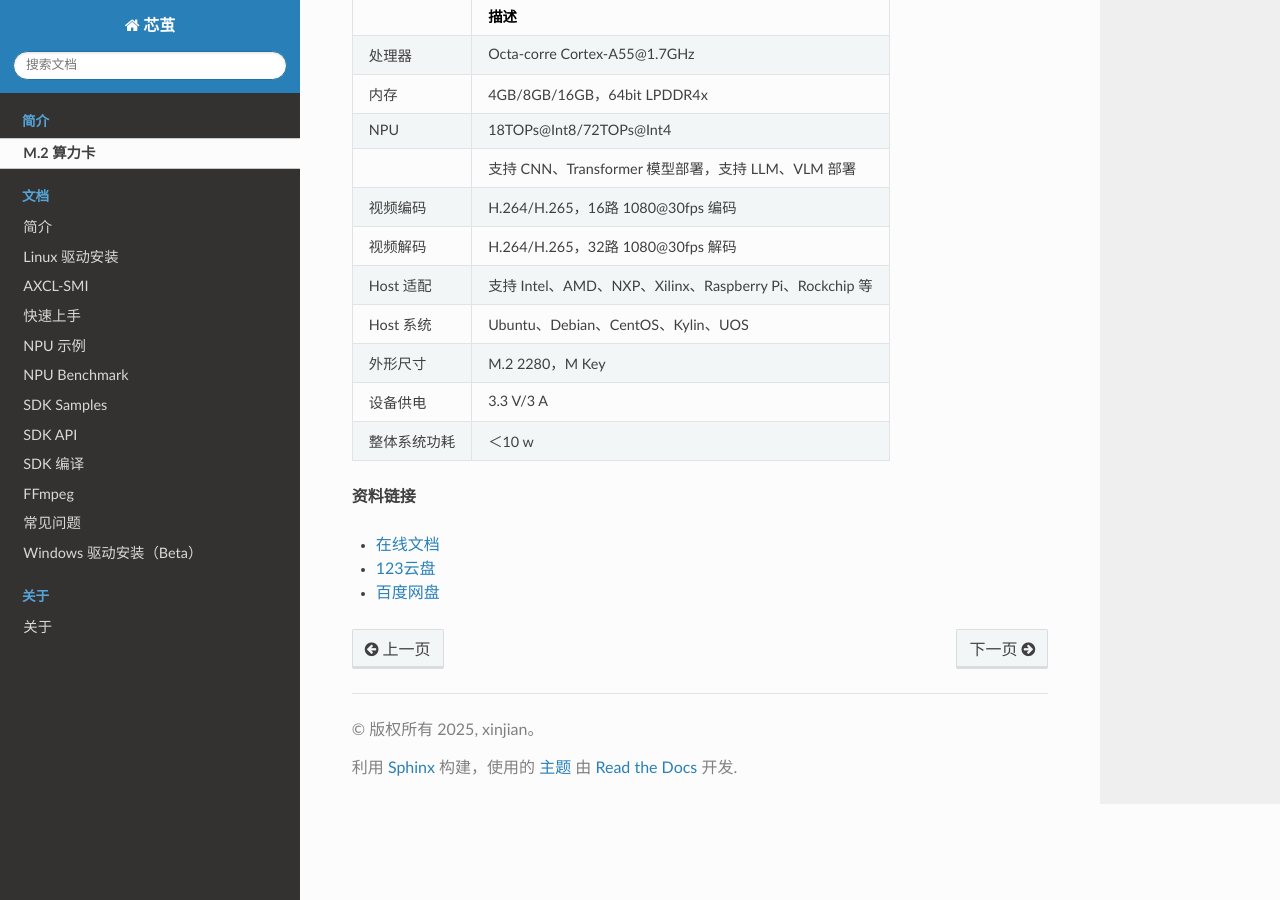
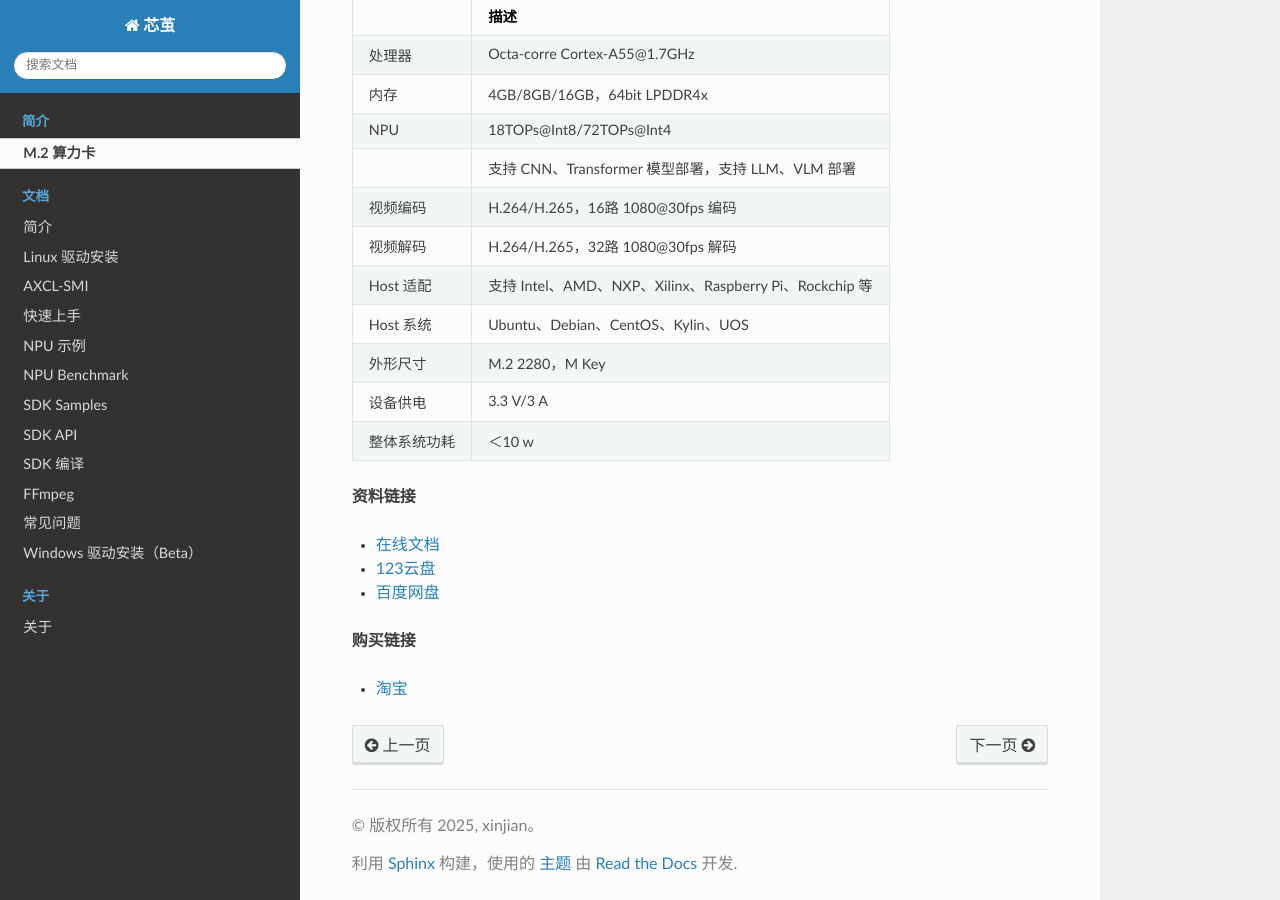
Before and after one commit to xzq0123/axcl-docs, a Sphinx documentation site: the page built from source/device_introduction.md, in a window 1280 px wide and 900 px high, scrolled down 804 px. Built offline with Sphinx 7.4.7 and the Read the Docs theme 3.1.0, drawn with Linux system fonts in a browser that asks for light colours.

Commit message:
增加淘宝购买链接

```diff
--- a/source/device_introduction.md
+++ b/source/device_introduction.md
@@ -30,3 +30,7 @@
  - [在线文档](https://xinjian-axcl-docs.readthedocs.io/zh-cn/latest/)
  - [123云盘](https://www.123865.com/s/n1lzTd-QeoBh)
  - [百度网盘](https://pan.baidu.com/s/1VCaAKrXWDfZgg-7biILdJg?pwd=axcl)
+
+**购买链接**
+
+ - [淘宝](https://detail.tmall.com/item.htm?id=918628310852)
```
Also changed, not shown: README.md (+4 -0 lines).
